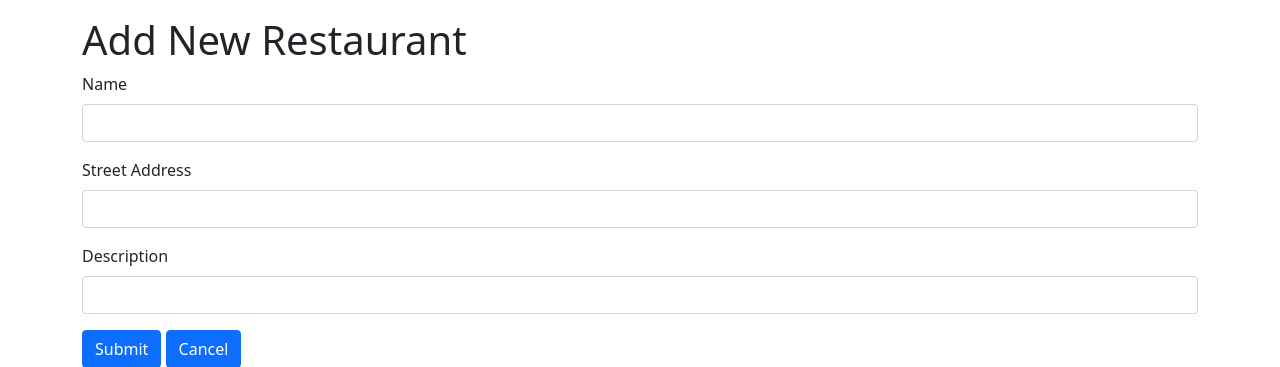
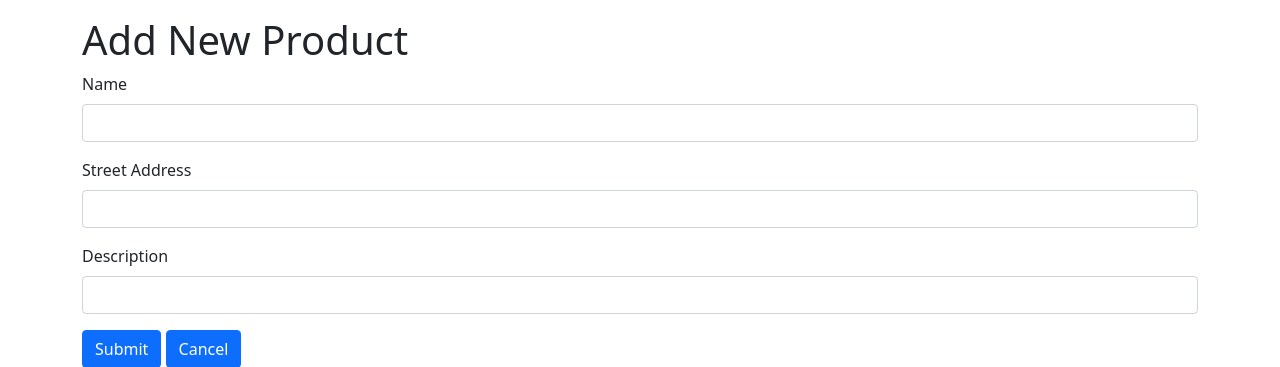
Before and after one commit to matolala/newDjangoApp, a Django app: page /create in a window 1280 px wide. Shown: the part 56-423 px from the top of the page. Run offline with Django 4.2, Linux system fonts and the light colour scheme; some libraries are stand-ins or nearby versions.

Commit message:
Update create_restaurant.html

```diff
--- a/azureproject/restaurant_review/templates/restaurant_review/create_restaurant.html
+++ b/azureproject/restaurant_review/templates/restaurant_review/create_restaurant.html
@@ -1,7 +1,7 @@
 {% extends "restaurant_review/base.html" %}
 {% block title %}Restaurant Create{% endblock %}
 {% block content %}
-    <h1>Add New Restaurant</h1>
+    <h1>Add New Product</h1>
     {% if messages %}
     <ul class="messages">
         {% for message in messages %}
```
